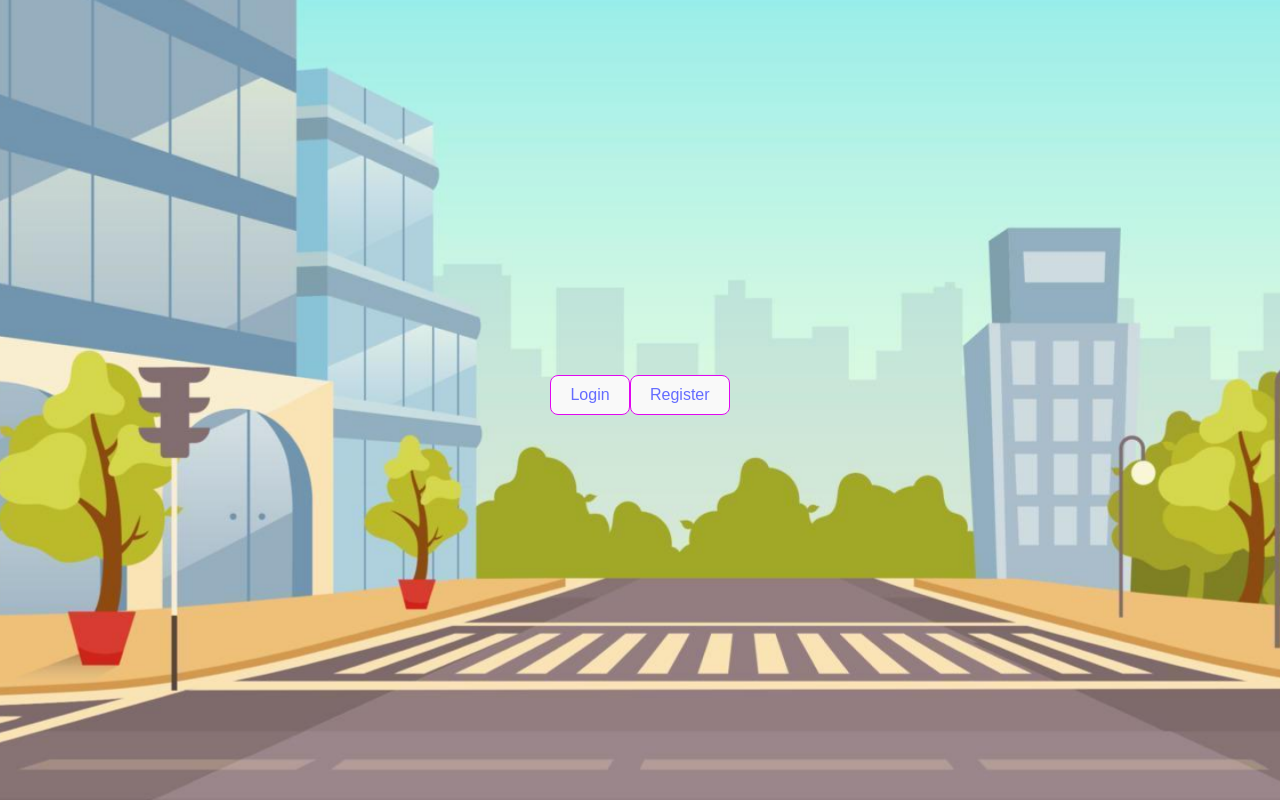
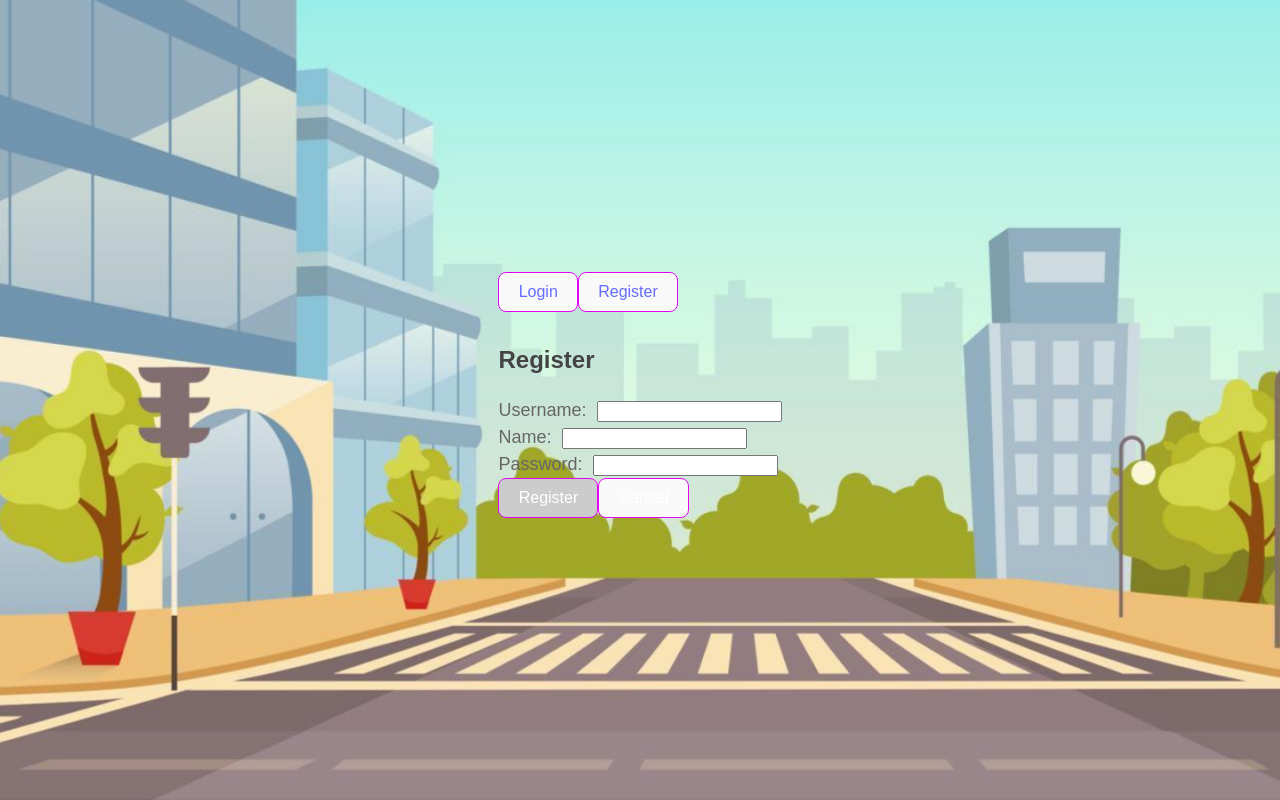
Before and after one commit to alexisvc/react-pruebas, a React (Vite) app in the folder projects/lists-forms/: page /register in a window 1280 px wide. Built offline with nearby package versions, Linux system fonts and the light colour scheme.

Commit message:
Create Registration form

```diff
--- a/projects/lists-forms/src/App.jsx
+++ b/projects/lists-forms/src/App.jsx
@@ -1,9 +1,16 @@
 import React from "react";
-import { BrowserRouter as Router, Route, Routes, Link, Navigate, Outlet, useNavigate } from "react-router-dom";
-import { ToastContainer } from 'react-toastify';
-import 'react-toastify/dist/ReactToastify.css';
+import {
+  BrowserRouter as Router,
+  Route,
+  Routes,
+  Link,
+  Navigate,
+} from "react-router-dom";
+import { ToastContainer } from "react-toastify";
+import "react-toastify/dist/ReactToastify.css";
 import { LoginForm } from "./components/LoginForm";
 import PictogramForm from "./components/PictogramForm";
+import RegistrationForm from "./components/RegistrationForm"; // Nuevo componente
 import { PictogramDisplay } from "./components/PictogramDisplay";
 import RecognitionGame from "./components/Game/RecognitionGame";
 import { useUser } from "./hooks/useUser";
@@ -36,7 +43,7 @@ function App() {
 
       <Routes>
         <Route path="/login" element={isLoggedIn ? <Navigate to="/" /> : <LoginForm login={login} />} />
-        <Route path="/register" element={''} />
+        <Route path="/register" element={<RegistrationForm />} /> {/* Ruta para el formulario de registro */}
         <Route path="/create" element={isLoggedIn ? <PictogramForm createPictogram={createPictogram} /> : <Navigate to="/login" />} />
         <Route path="/saac" element={<PictogramDisplay images={pictograms} />} />
         <Route path="/game" element={<RecognitionGame pictograms={pictograms} />} />
--- /dev/null
+++ b/projects/lists-forms/src/components/RegistrationForm.jsx
@@ -0,0 +1,101 @@
+import React, { useState, useEffect } from "react";
+import { useNavigate } from "react-router-dom";
+import { useRegistration } from "../hooks/useRegistration";
+import { toast } from 'react-toastify';
+import 'react-toastify/dist/ReactToastify.css';
+
+const RegistrationForm = () => {
+  const [user, setUser] = useState({ username: "", name: "", password: "" });
+  const navigate = useNavigate();
+
+  const { isRegistered, error, registerUser } = useRegistration();
+
+  const handleRegister = async (e) => {
+    e.preventDefault();
+
+    if (!user.username || !user.name || !user.password) {
+      return;
+    }
+
+    const registrationSuccess = await registerUser(user);
+    if (registrationSuccess) {
+      navigate("/login"); // Redirige al usuario al inicio de sesión después de registrarse
+    }
+  };
+
+  const handleCancel = () => {
+    navigate("/"); // Redirige al usuario a la página de inicio
+  };
+
+  const handleInputChange = (e) => {
+    setUser({ ...user, [e.target.name]: e.target.value });
+  };
+
+  useEffect(() => {
+    if (error) {
+      // Mostrar mensaje de error a través de Toast
+      toast.error(error, {
+        position: "top-right",
+        autoClose: 3000,
+      });
+
+      // Limpiar los campos automáticamente si hay un error
+      setUser({ username: "", name: "", password: "" });
+    }
+  }, [error]);
+
+  return (
+    <div>
+      <h2>Register</h2>
+      {isRegistered ? (
+        <div>
+          {/* Redirige al usuario a la página de inicio de sesión */}
+          <button onClick={() => navigate("/login")}>Login</button>
+        </div>
+      ) : (
+        <form onSubmit={handleRegister}>
+          <div>
+            <label>Username:</label>
+            <input
+              type="text"
+              name="username"
+              value={user.username}
+              onChange={handleInputChange}
+              required
+            />
+          </div>
+          <div>
+            <label>Name:</label>
+            <input
+              type="text"
+              name="name"
+              value={user.name}
+              onChange={handleInputChange}
+              required
+            />
+          </div>
+          <div>
+            <label>Password:</label>
+            <input
+              type="password"
+              name="password"
+              value={user.password}
+              onChange={handleInputChange}
+              required
+            />
+          </div>
+          <div>
+            <button type="submit" disabled={!user.username || !user.name || !user.password}>
+              Register
+            </button>
+            <button type="button" onClick={handleCancel}>
+              Cancel
+            </button>
+          </div>
+        </form>
+      )}
+    </div>
+  );
+};
+
+export default RegistrationForm;
--- /dev/null
+++ b/projects/lists-forms/src/hooks/useRegistration.js
@@ -0,0 +1,27 @@
+import { useState } from "react";
+import userService from "../services/users";
+import { toast } from "react-toastify";
+
+export function useRegistration() {
+  const [isRegistered, setIsRegistered] = useState(false);
+  const [error, setError] = useState(null);
+
+  const registerUser = async (user) => {
+    try {
+      await userService.registerUser(user);
+      setIsRegistered(true);
+      toast.success("User registered successfully.", {
+        position: "top-right",
+        autoClose: 3000,
+      });
+    } catch (error) {
+      setError(error.response ? error.response.data.error : "Registration failed.");
+      toast.error(error.response ? error.response.data.error : "Registration failed.", {
+        position: "top-right",
+        autoClose: 3000,
+      });
+    }
+  };
+
+  return { isRegistered, error, registerUser };
+}
--- /dev/null
+++ b/projects/lists-forms/src/services/users.js
@@ -0,0 +1,8 @@
+import axios from "axios";
+const baseUrl = "http://localhost:3001/api/users";
+
+const registerUser = (user) => {
+    return axios.post(baseUrl, user).then((response) => response.data);
+    };
+
+export default { registerUser };
```
Also changed, not shown: projects/lists-forms/src/components/Pictogram.jsx (deleted, +0 -9 lines).
